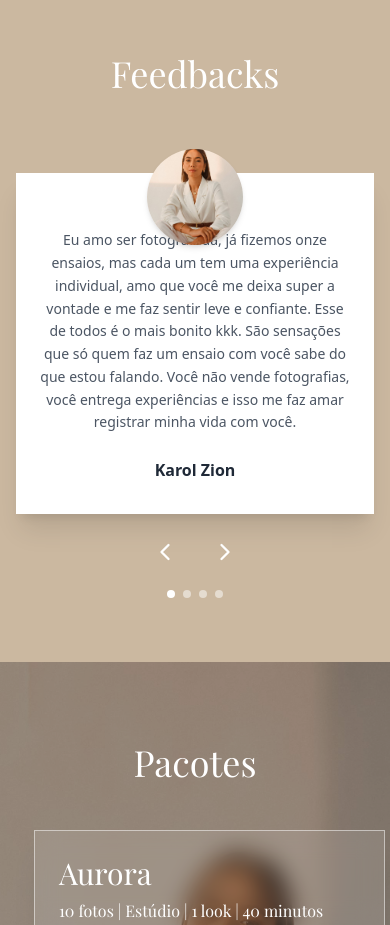
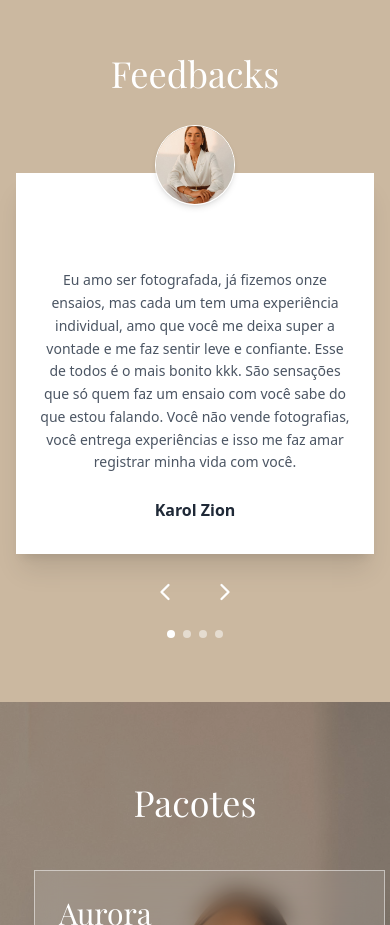
Before and after one commit to ClaudioLoubo/lading-page-nanda-dourado, a React (Vite) app: page / in a window 390 px wide. Shown: the part 3680-4605 px from the top of the page. Built offline with nearby package versions, Linux system fonts and the light colour scheme; a web font is replaced by a local one.

Commit message:
Ajuste foto avatar

```diff
--- a/src/components/Feedbacks.jsx
+++ b/src/components/Feedbacks.jsx
@@ -61,21 +61,23 @@ export default function Feedbacks() {
             animate={{ opacity: 1, x: 0 }}
             exit={{ opacity: 0, x: -40 }}
             transition={{ duration: 0.4 }}
-            className="relative bg-white shadow-xl text-center px-6 pt-14 pb-8 sm:px-10 sm:pt-16 sm:pb-10"
+            className="relative bg-white shadow-xl text-center px-6 pt-24 sm:pt-16 pb-8 sm:px-10 sm:pb-10"
           >
-            {/* Avatar ajustado no mobile */}
-            <div className="absolute -top-6 sm:-top-8 left-1/2 -translate-x-1/2">
+            {/* Avatar ajustado para mobile e desktop */}
+            <div className="absolute -top-12 sm:-top-8 left-1/2 -translate-x-1/2">
               <img
                 src={feedbacks[index].avatar}
                 alt={feedbacks[index].name}
-                className="w-24 h-24 sm:w-20 sm:h-20 rounded-full object-cover border-1 border-white shadow-md"
+                className="w-20 h-20 sm:w-20 sm:h-20 rounded-full object-cover border border-white shadow-md"
               />
             </div>
 
+            {/* Texto do feedback */}
             <p className="text-gray-600 leading-relaxed mb-6 text-sm sm:text-base">
               {feedbacks[index].text}
             </p>
 
+            {/* Nome */}
             <h4 className="font-semibold text-gray-800">
               {feedbacks[index].name}
             </h4>
```
